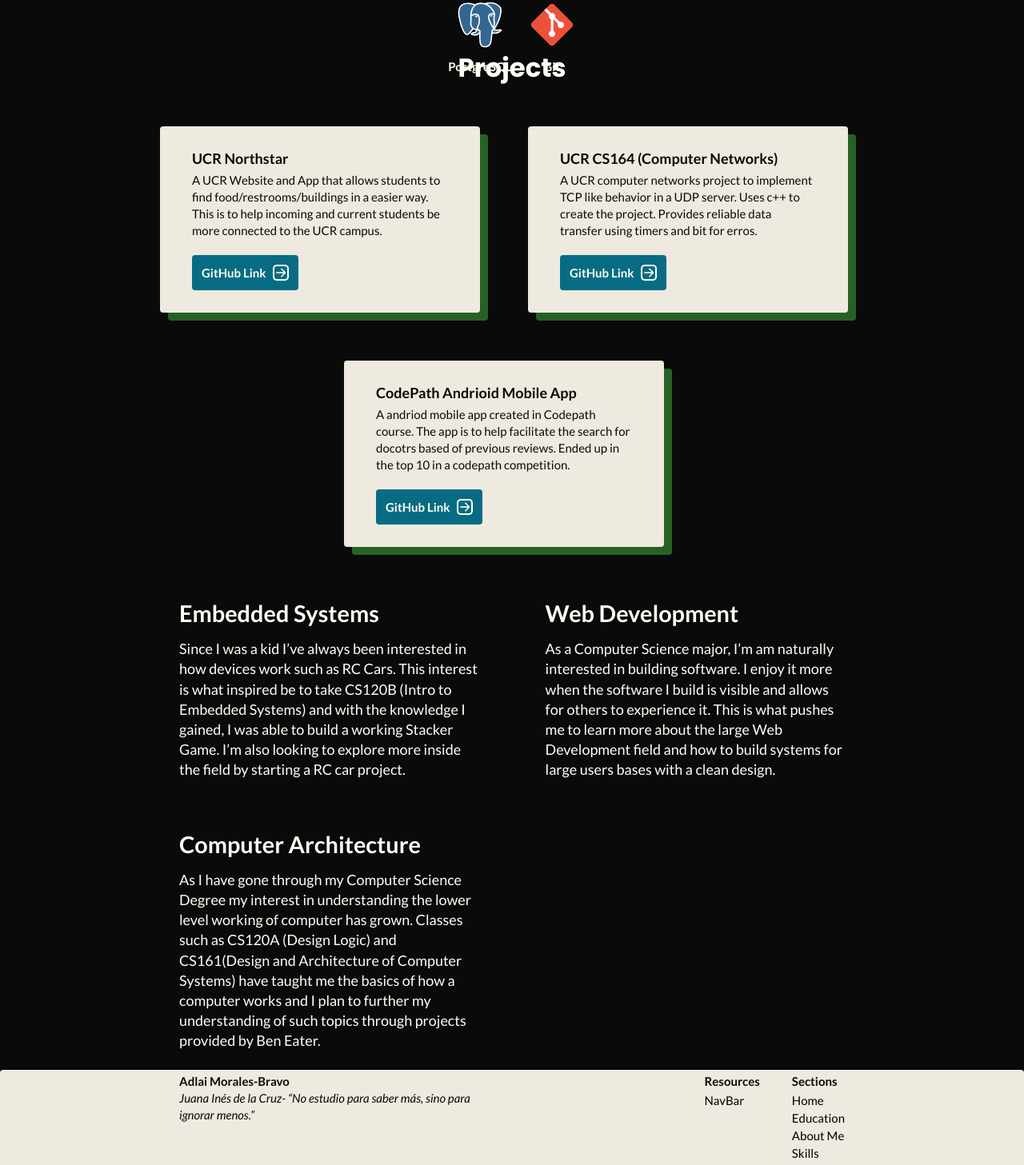
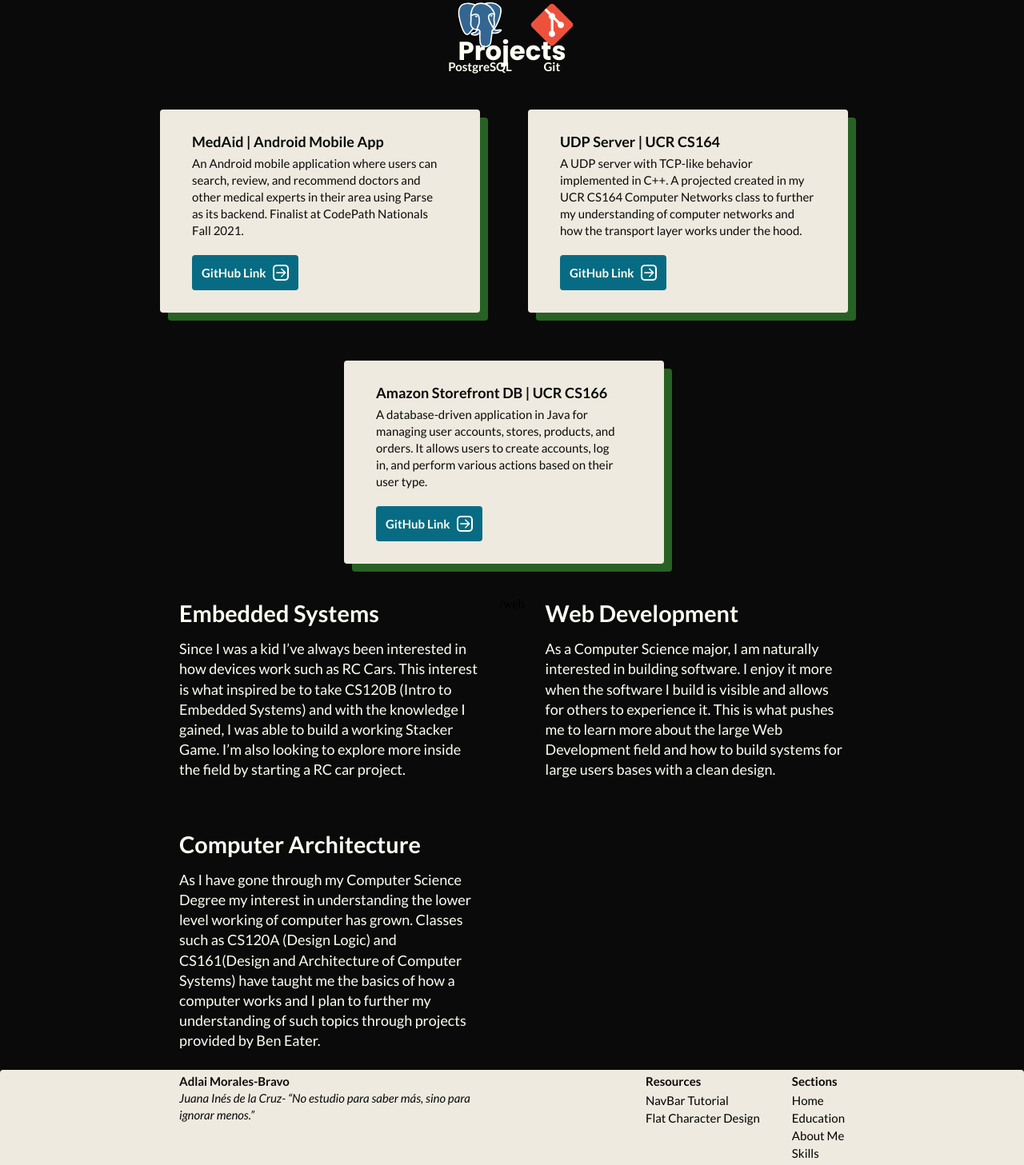
Before and after one commit to AdlaiMB/Personal-Website, a React (Create React App) app: page / in a window 1280 px wide. Shown: the part 1542-2999 px from the top of the page at 80% size. Built offline with nearby package versions, Linux system fonts and the light colour scheme.

Commit message:
rewrite projets and minor fix in future section

```diff
--- a/src/App.js
+++ b/src/App.js
@@ -93,19 +93,19 @@ function App() {
           <h1>Projects</h1>
           <div className="row card_row_column">
             <Card
-              title="UCR Northstar"
-              description="A UCR Website and App that allows students to find food/restrooms/buildings in a easier way. This is to help incoming and current students be more connected to the UCR campus."
-              link="/"
+              title="MedAid | Android Mobile App"
+              description="An Android mobile application where users can search, review, and recommend doctors and other medical experts in their area using Parse as its backend. Finalist at CodePath Nationals Fall 2021."
+              link="https://github.com/DrSearch-Team/MedAid"
             />
             <Card
-              title="UCR CS164 (Computer Networks)"
-              description="A UCR computer networks project to implement TCP like behavior in a UDP server. Uses c++ to create the project. Provides reliable data transfer using timers and bit for erros."
-              link="/"
+              title="UDP Server | UCR CS164"
+              description="A UDP server with TCP-like behavior implemented in C++. A projected created in my UCR CS164 Computer Networks class to further my understanding of computer networks and how the transport layer works under the hood."
+              link="https://github.com/"
             />
             <Card
-              title="CodePath Andrioid Mobile App"
-              description="A andriod mobile app created in Codepath course. The app is to help facilitate the search for docotrs based of previous reviews. Ended up in the top 10 in a codepath competition."
-              link="/"
+              title="Amazon Storefront DB | UCR CS166"
+              description="A database-driven application in Java for managing user accounts, stores, products, and orders. It allows users to create accounts, log in, and perform various actions based on their user type."
+              link="https://github.com/deet5/Amazon-Storefront-DB"
             />
           </div>
         </section>
@@ -137,11 +137,12 @@ function App() {
                 </p>
               </div>
             </div>
+            /web
             <div className="w-45 text_column_section w-change">
               <div className="text_column">
                 <h2>Web Development</h2>
                 <p>
-                  As a Computer Science major, I’m am naturally interested in
+                  As a Computer Science major, I am naturally interested in
                   building software. I enjoy it more when the software I build
                   is visible and allows for others to experience it. This is
                   what pushes me to learn more about the large Web Development
--- a/src/components/Footer.js
+++ b/src/components/Footer.js
@@ -19,7 +19,24 @@ function Footer() {
             <div>
               <p className="bold_font small_font black_text">Resources</p>
               <ul className="small_font links">
-                <li>NavBar</li>
+                <li>
+                  <a
+                    href="https://www.youtube.com/watch?v=obib4ka06y0&list=LL&index=2"
+                    target="_blank"
+                    rel="noopener noreferrer"
+                  >
+                    NavBar Tutorial
+                  </a>
+                </li>
+                <li>
+                  <a
+                    href="https://www.youtube.com/watch?v=d9ZoPFlXZ2w"
+                    target="_blank"
+                    rel="noopener noreferrer"
+                  >
+                    Flat Character Design
+                  </a>
+                </li>
               </ul>
             </div>
             <div>
```
